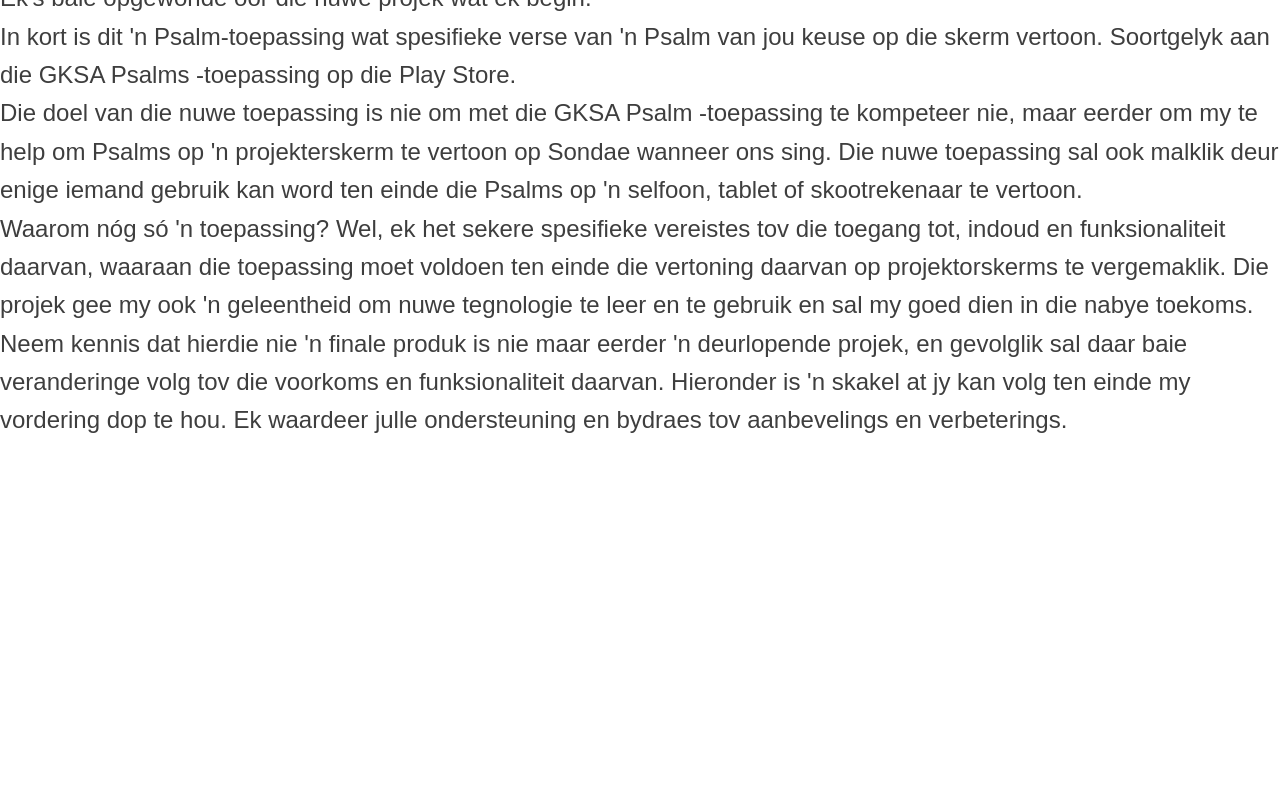
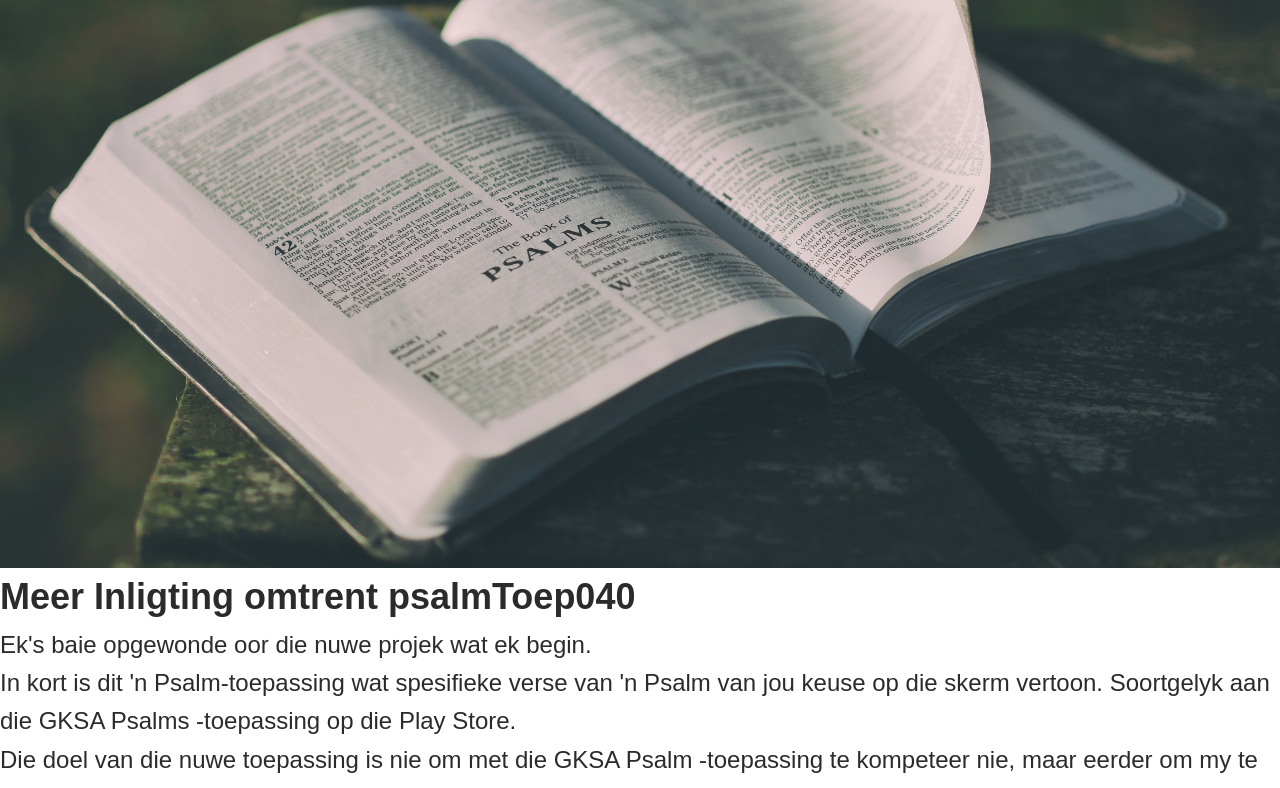
Before and after one commit to SVDwebtech/psalmToep040, a website: page index.html in a window 1280 px wide. Shown: the part 232-1020 px from the top of the page. Before the commit the page ends 800 px from the top, so only its background shows below. Drawn offline with Linux system fonts and the light colour scheme.

Commit message:
add basic initial styling to page

```diff
--- a/sass/base/_typography.scss
+++ b/sass/base/_typography.scss
@@ -1,5 +1,5 @@
 body {
-	color: $cf-darkGrey;
+	color: $cf-dark;
 	font-family: Arial, Helvetica, sans-serif;
 	font-size: 1.6rem;
 	font-weight: 400;
@@ -7,10 +7,10 @@ body {
 
 }
 
-.heading-h1 {}
-.heading-h2 {}
-.heading-h3 {}
-.heading-h4 {}
+.headingH1 {}
+.headingH2 {}
+.headingH3 {}
+.headingH4 {}
 
 .paragraph {
 
@@ -30,24 +30,10 @@ body {
 
 }
 
-.about {
+.main {
 
 }
-
-.portfolio {
-
-}
-
-
 
 .footer {
 
 }
-
-
-
-
-
-.form {
-
-}
--- a/sass/layout/_header.scss
+++ b/sass/layout/_header.scss
@@ -1,4 +1,11 @@
 .header {
+    background: url(/img/aaron-burden-c333d6YEhi0-unsplash.jpg);
+    background-position: bottom;
+    background-size: cover;
+    background-repeat: no-repeat;
 
+    width: 100%;
+    height: 100vh;
 
+    padding: 2rem;
 }
```
Also changed, not shown: css/styles.css.
